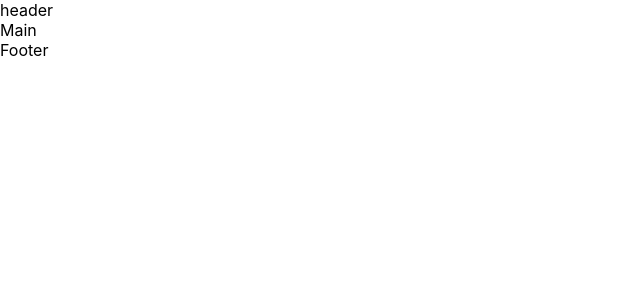
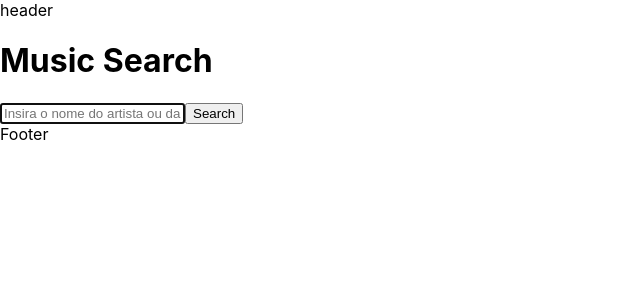
Before and after one commit to LeonardoPerson/Music-Search, a React (Create React App) app: page / in a window 1280 px wide. Shown: the top 300 px of the page, without its empty margins (0-640 px from the left). Built offline with nearby package versions, Linux system fonts and the light colour scheme.

Commit message:
Creating the form with the field and search button

```diff
--- a/src/Main.js
+++ b/src/Main.js
@@ -1,8 +1,29 @@
+import {useState} from 'react'
 
+const apiURL = `https://api.lyrics.ovh/`
+const applyCors = 'https://cors-anywhere.herokuapp.com/'
+const imageAlternative = 'https://askleo.askleomedia.com/wp-content/uploads/2004/06/no_image-300x245.jpg'
 
 const Main = () => {
+  const [searchTerm, setSearchTerm] = useState('')
+  const [termWarning, setTermWarning] = useState(false)
+  const [musicData, setMusicData] = useState([])
+  const [error, setError] = useState(null)
+
   return(
-    <div>Main</div>
+    <div>
+      <h1 id='appTitle'>Music Search</h1>
+
+      <form /*onSubmit={searchLyric}*/ autoComplete="on">
+        <input
+          autoFocus
+          type='text'
+          /*onChange={handleChange}*/
+          placeholder='Insira o nome do artista ou da música...'
+        />
+        <button>Search</button>
+      </form>
+    </div>
   )
 }
 
```
Also changed, not shown: 1 other file (tests, documents, lock files or other folders).
